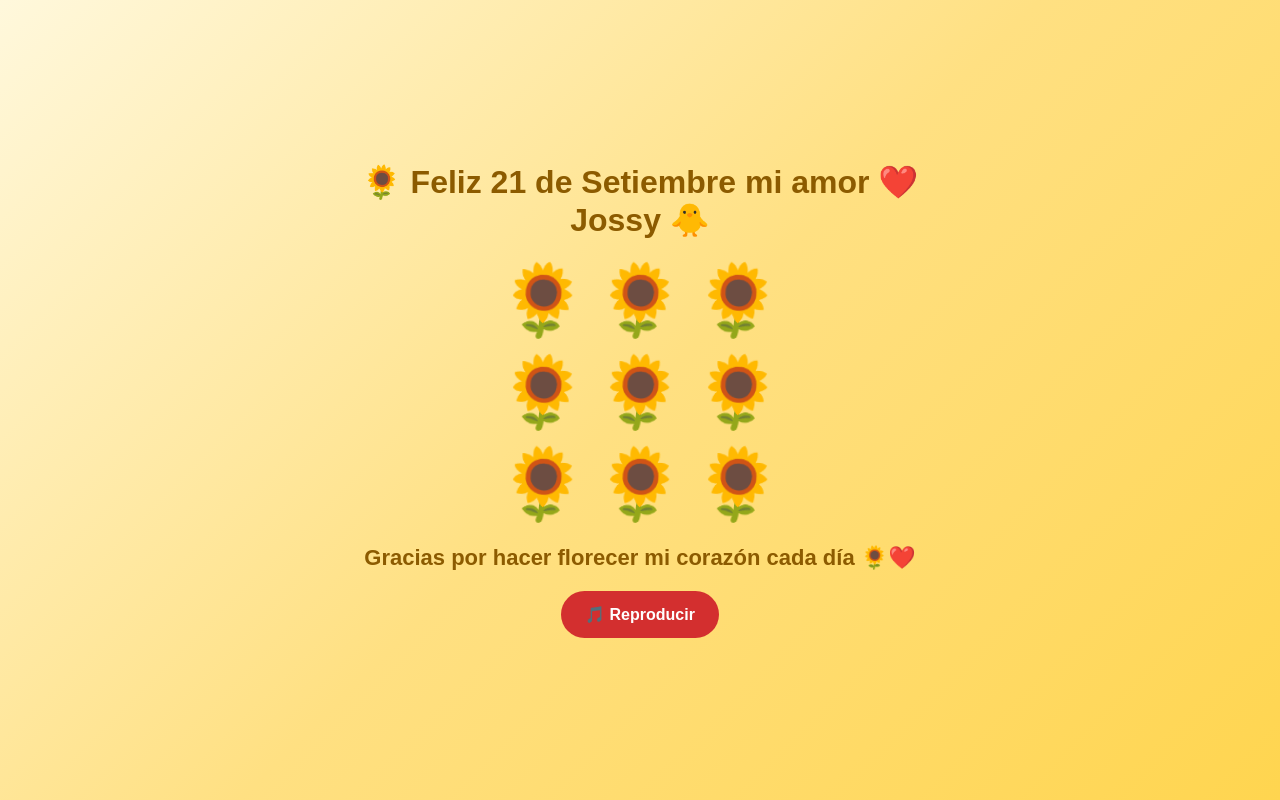
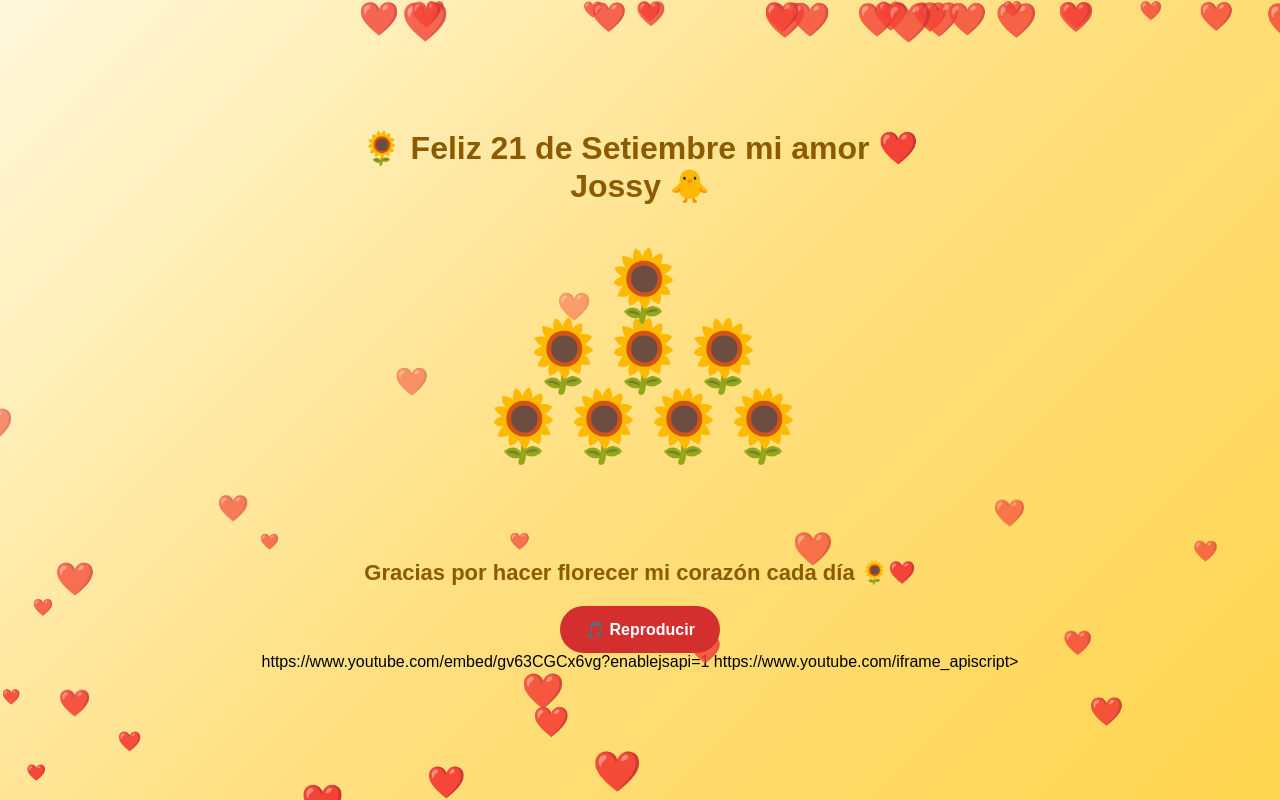
Before and after one commit to ksan98/Jossy, a plain HTML site: page index.html in a window 1280 px wide. Drawn offline with Linux system fonts and the light colour scheme.

Commit message:
Improve layout and styling of index.html
Refactor HTML and CSS for better structure and styling.

```diff
--- a/index.html
+++ b/index.html
@@ -1,8 +1,10 @@
+
 <!DOCTYPE html>
 <html lang="es">
 <head>
 <meta charset="UTF-8">
 <meta name="viewport" content="width=device-width, initial-scale=1.0">
+
 <title>Para Jossy 🌻❤️</title>
 
 <style>
@@ -15,13 +17,20 @@
 
 body{
     min-height:100vh;
-    background:linear-gradient(135deg,#fff8dc,#ffe082,#ffd54f);
-    font-family:Arial,sans-serif;
     display:flex;
     flex-direction:column;
+    justify-content:center;
     align-items:center;
-    justify-content:center;
     overflow:hidden;
+
+    font-family:Arial,sans-serif;
+
+    background:linear-gradient(
+        135deg,
+        #fff8dc,
+        #ffe082,
+        #ffd54f
+    );
 }
 
 .hearts{
@@ -34,21 +43,32 @@
 .heart{
     position:absolute;
     animation:floatHeart linear infinite;
+    opacity:.8;
 }
 
 @keyframes floatHeart{
 
     0%{
-        transform:translateY(110vh) translateX(0);
+        transform:
+        translateY(110vh)
+        translateX(0);
         opacity:0;
     }
 
-    20%{
+    10%{
         opacity:1;
     }
 
+    50%{
+        transform:
+        translateY(50vh)
+        translateX(-30px);
+    }
+
     100%{
-        transform:translateY(-120px) translateX(50px);
+        transform:
+        translateY(-120px)
+        translateX(40px);
         opacity:0;
     }
 
@@ -57,36 +77,35 @@
 h1{
     text-align:center;
     color:#8c5b00;
+
+    margin-bottom:20px;
+
     z-index:10;
-    margin-bottom:20px;
 }
 
 .bouquet{
-    display:grid;
-    grid-template-columns:repeat(3,1fr);
-    gap:10px;
+    position:relative;
+    width:320px;
+    height:320px;
     z-index:10;
 }
 
 .flower{
+    position:absolute;
     font-size:70px;
-    animation:sway 3s ease-in-out infinite;
 }
 
-@keyframes sway{
-
-    0%,100%{
-        transform:rotate(-5deg);
-    }
-
-    50%{
-        transform:rotate(5deg);
-    }
-
-}
+.f1{top:20px;left:120px;}
+.f2{top:90px;left:40px;}
+.f3{top:90px;left:120px;}
+.f4{top:90px;left:200px;}
+.f5{top:160px;left:0;}
+.f6{top:160px;left:80px;}
+.f7{top:160px;left:160px;}
+.f8{top:160px;left:240px;}
 
 .love-message{
-    margin-top:20px;
+    margin-top:15px;
     font-size:22px;
     font-weight:bold;
     color:#8c5b00;
@@ -98,12 +117,12 @@
 
     margin-top:20px;
 
-    border:none;
-
     background:#d32f2f;
     color:white;
 
-    padding:14px 24px;
+    border:none;
+
+    padding:14px 25px;
 
     border-radius:30px;
 
@@ -119,27 +138,34 @@
     background:#b71c1c;
 }
 
+#youtubePlayer{
+    position:absolute;
+    left:-9999px;
+}
+
 </style>
 </head>
+
 <body>
 
 <div class="hearts" id="hearts"></div>
 
 <h1>
-🌻 Feliz 21 de Setiembre mi amor ❤️<br>
+🌻 Feliz 21 de Setiembre mi amor ❤️ <br>
 Jossy 🐥
 </h1>
 
 <div class="bouquet">
-    <div class="flower">🌻</div>
-    <div class="flower">🌻</div>
-    <div class="flower">🌻</div>
-    <div class="flower">🌻</div>
-    <div class="flower">🌻</div>
-    <div class="flower">🌻</div>
-    <div class="flower">🌻</div>
-    <div class="flower">🌻</div>
-    <div class="flower">🌻</div>
+
+<div class="flower f1">🌻</div>
+<div class="flower f2">🌻</div>
+<div class="flower f3">🌻</div>
+<div class="flower f4">🌻</div>
+<div class="flower f5">🌻</div>
+<div class="flower f6">🌻</div>
+<div class="flower f7">🌻</div>
+<div class="flower f8">🌻</div>
+
 </div>
 
 <div class="love-message">
@@ -150,48 +176,80 @@
 🎵 Reproducir
 </button>
 
-<audio id="bgMusic" src="flores-amarillas.mp3" loop></audio>
+https://www.youtube.com/embed/gv63CGCx6vg?enablejsapi=1
+</iframe>
+
+https://www.youtube.com/iframe_apiscript>
 
 <script>
 
-// Corazones aleatorios
+const heartsContainer =
+document.getElementById("hearts");
 
-const hearts = document.getElementById("hearts");
+for(let i=0;i<50;i++){
 
-for(let i=0;i<60;i++){
+    const heart =
+    document.createElement("div");
 
-    const heart = document.createElement("div");
+    heart.className = "heart";
 
-    heart.className="heart";
-    heart.innerHTML="❤️";
+    heart.innerHTML = "❤️";
 
-    heart.style.left=Math.random()*100+"%";
-    heart.style.fontSize=(15+Math.random()*25)+"px";
-    heart.style.animationDuration=(5+Math.random()*10)+"s";
-    heart.style.animationDelay=(Math.random()*10)+"s";
+    heart.style.left =
+    Math.random()*100+"%";
 
-    hearts.appendChild(heart);
+    heart.style.fontSize =
+    (15+Math.random()*25)+"px";
+
+    heart.style.animationDuration =
+    (5+Math.random()*10)+"s";
+
+    heart.style.animationDelay =
+    (Math.random()*8)+"s";
+
+    heartsContainer.appendChild(heart);
 
 }
 
-// Música
+let player;
+let reproduciendo = false;
 
-const music=document.getElementById("bgMusic");
-const btn=document.getElementById("musicBtn");
+function onYouTubeIframeAPIReady(){
 
-document.body.addEventListener("click",()=>{
+    player = new YT.Player('youtubePlayer');
 
-    if(music.paused){
+}
 
-        music.play().catch(()=>{});
-
-        btn.textContent="⏸️ Pausar";
-    }
-
-},{once:true});
+const btn =
+document.getElementById("musicBtn");
 
 btn.addEventListener("click",()=>{
 
-    if(music.paused){
+    if(!player) return;
 
-        music.play
+    if(!reproduciendo){
+
+        player.playVideo();
+
+        btn.textContent =
+        "⏸️ Pausar";
+
+        reproduciendo=true;
+
+    }else{
+
+        player.pauseVideo();
+
+        btn.textContent =
+        "🎵 Reproducir";
+
+        reproduciendo=false;
+
+    }
+
+});
+
+</script>
+
+</body>
+</html>
```
